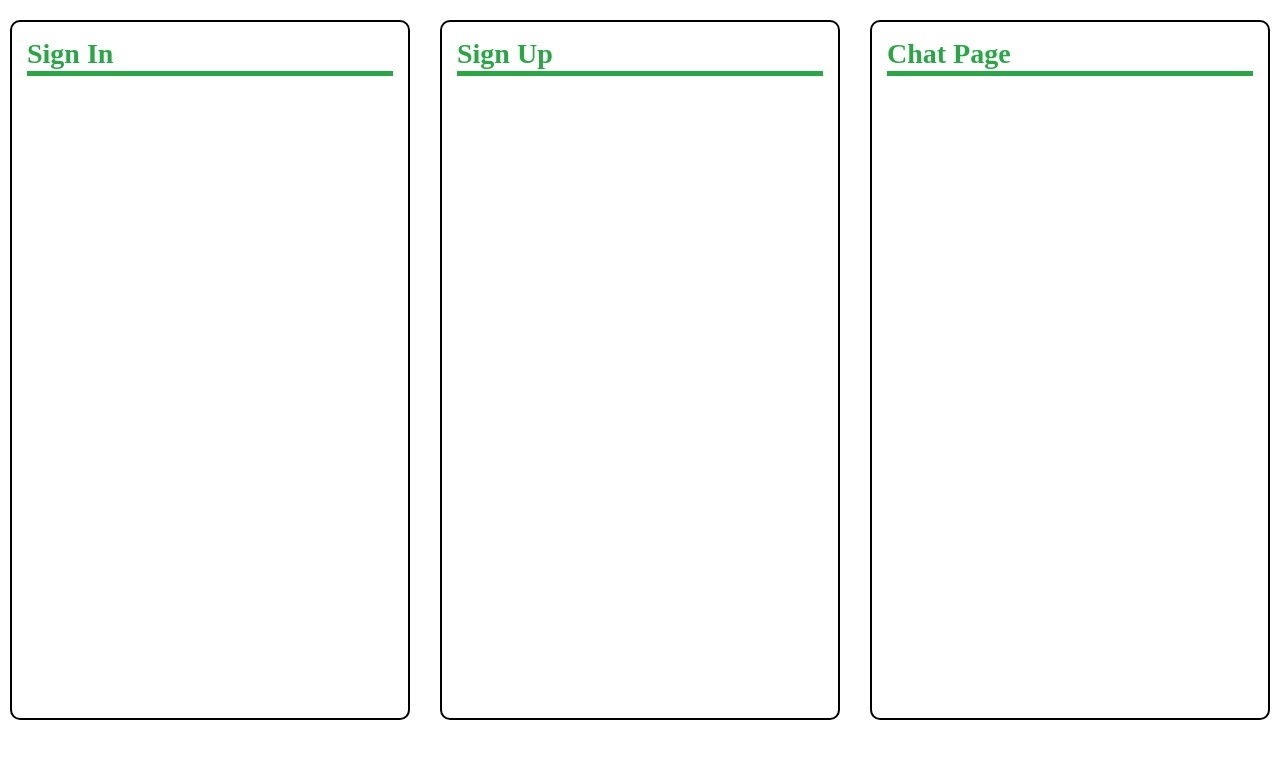
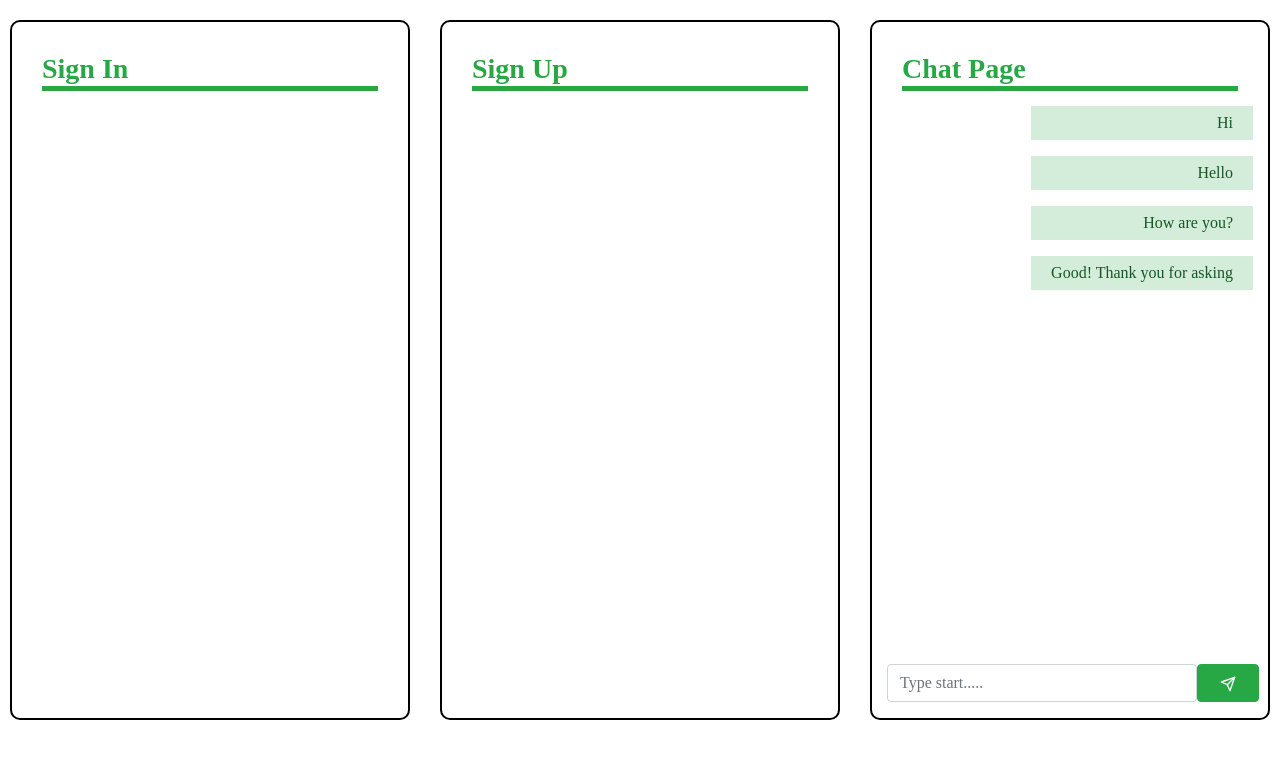
Before and after one commit to ayushma-jain/chat-app, a React (Create React App) app: page / in a window 1280 px wide. Shown: the top 758 px of the page. Built offline with nearby package versions, Linux system fonts and the light colour scheme.

Commit message:
Made some changes

```diff
--- a/package.json
+++ b/package.json
@@ -9,7 +9,9 @@
     "@testing-library/user-event": "^13.5.0",
     "gh-pages": "^4.0.0",
     "react": "^18.2.0",
+    "react-bootstrap": "^2.5.0",
     "react-dom": "^18.2.0",
+    "react-icons": "^4.4.0",
     "react-scripts": "5.0.1",
     "web-vitals": "^2.1.4"
   },
--- a/src/App.css
+++ b/src/App.css
@@ -12,6 +12,7 @@
   border-radius: 10px;
   border: 2px solid black;
   height: 700px;
+  padding: 15px;
 }
 
 .i-box h3 {
@@ -19,6 +20,26 @@
   font-family: 'Baloo_Thambi_2';
   border-bottom: 5px solid;
   margin: 15px;
+}
+
+.p-rel {
+  position: relative;
+}
+
+.chat-box {
+  position: absolute;
+  width: 94%;
+  bottom: 16px;
+}
+
+.message-box {
+  float: right;
+}
+
+.message-box p {
+  text-align: right;
+  display: block;
+  padding: 5px 20px;
 }
 
 @media (prefers-reduced-motion: no-preference) {
--- a/src/components/ChatPage.js
+++ b/src/components/ChatPage.js
@@ -1,9 +1,26 @@
 import React from 'react';
+import Form from "react-bootstrap/Form";
+import { FiSend } from 'react-icons/fi';
+import Button from "react-bootstrap/Button";
 
+const chatData = ['Hi', 'Hello', 'How are you?', 'Good! Thank you for asking'];
 const ChatPage = () => {
     return (
-        <div className='i-box'>
+        <div className='i-box p-rel'>
             <h3 className='text-success'>Chat Page </h3>
+            <div className='message-box'>
+                {chatData.map(row => (
+                    <p className='text-bright alert-success'>{row}</p>
+                ))}
+            </div>
+            <div className='chat-box col-12'>
+                <div className='row'>
+                    <Form.Control type="text" className='col-md-10'
+                        placeholder="Type start.....">
+                    </Form.Control>
+                    <Button className='col-md-2 btn-success'><FiSend /></Button>
+                </div>
+            </div>
         </div>
     )
 }
```
Also changed, not shown: 1 other file (tests, documents, lock files or other folders).
